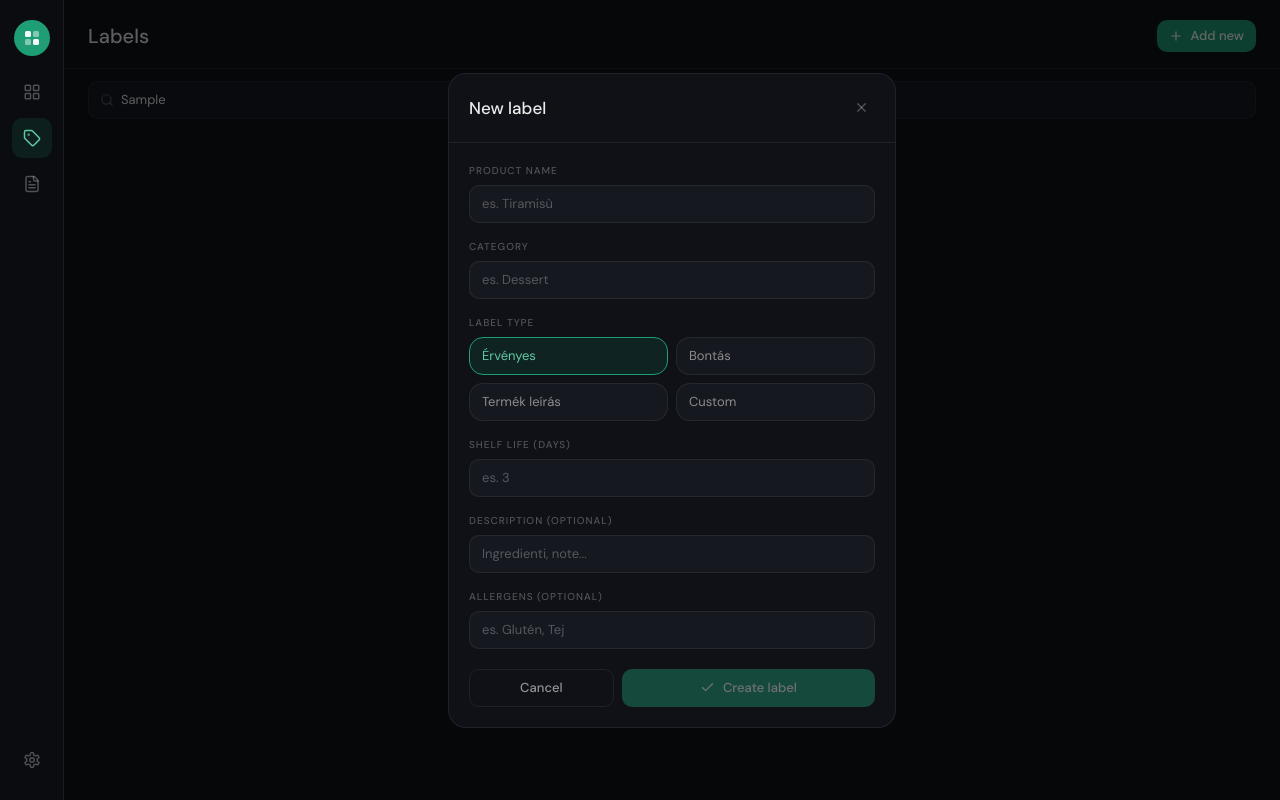
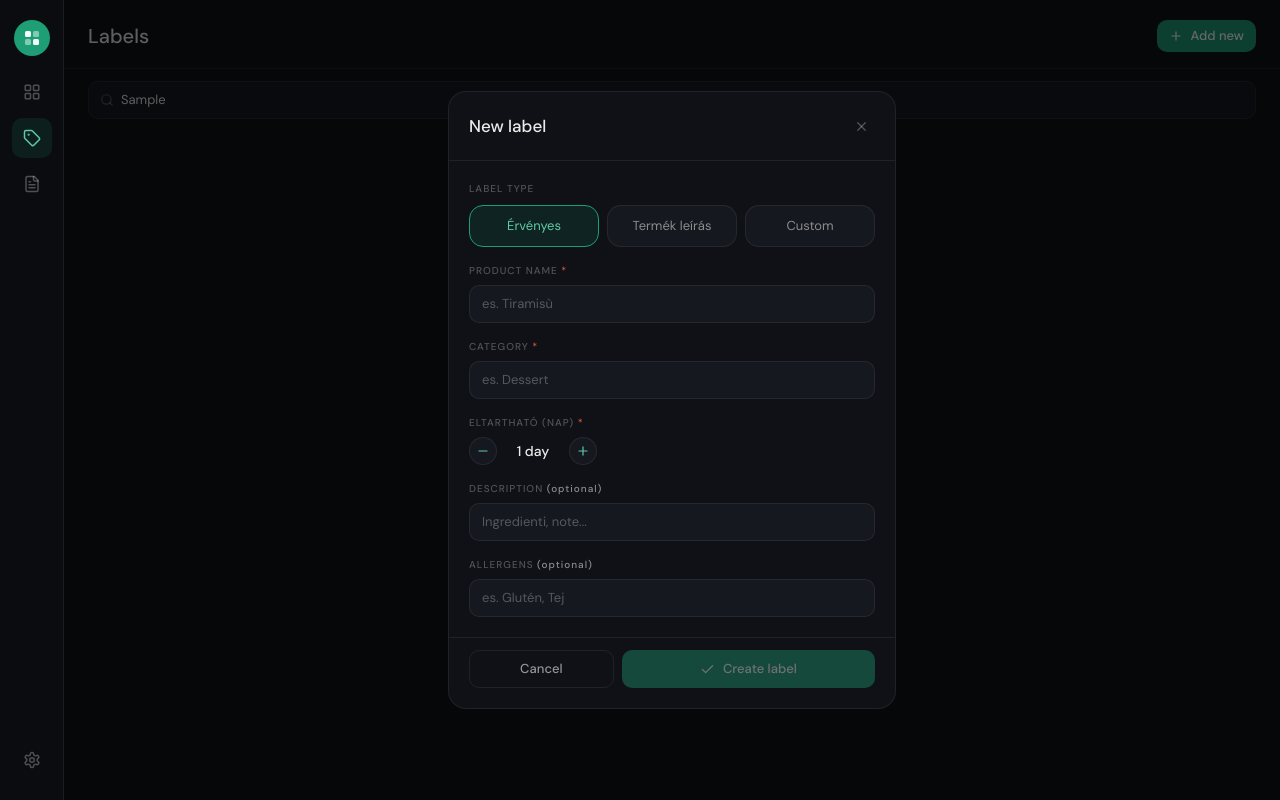
Before and after one commit to matteoshop77-tech/haccp-print, a React (Vite) app: page /labels in a window 1280 px wide. Both pictures are taken after typing "Sample" into the empty fields and a click on the button "Add new". Built offline with nearby package versions, Linux system fonts and the light colour scheme; the HTML template or start-up script is replaced by a standard one.

Commit message:
label form - type selector, +/- days, no bontas

```diff
--- a/src/pages/LabelsPage.tsx
+++ b/src/pages/LabelsPage.tsx
@@ -1,5 +1,5 @@
 import { useState } from "react";
-import { Search, Plus, Pin, Trash2, Pencil, X, Check } from "lucide-react";
+import { Search, Plus, Pin, Trash2, Pencil, X, Check, Minus } from "lucide-react";
 import { useStore } from "@/store/useStore";
 import { t } from "@/lib/i18n";
 import type { LabelTemplate, LabelType, IndustryProfile } from "@/lib/types";
@@ -20,7 +20,6 @@ const typeBg: Record<string, string> = {
   custom:        "bg-violet",
 };
 
-/* ── Form per creare / modificare etichetta ── */
 function LabelForm({
   initial,
   onSave,
@@ -32,27 +31,29 @@ function LabelForm({
   onCancel: () => void;
   lang: "en" | "hu";
 }) {
+  const [type, setType]               = useState<LabelType>(initial?.type ?? "ervenyesseg");
   const [name, setName]               = useState(initial?.name ?? "");
   const [category, setCategory]       = useState(initial?.category ?? "");
-  const [type, setType]               = useState<LabelType>(initial?.type ?? "ervenyesseg");
-  const [shelfLife, setShelfLife]     = useState(String(initial?.shelfLifeDays ?? ""));
+  const [shelfLife, setShelfLife]     = useState(initial?.shelfLifeDays ?? 1);
   const [description, setDescription] = useState(initial?.description ?? "");
   const [allergens, setAllergens]     = useState(initial?.allergens ?? "");
 
   const types: { value: LabelType; label: string }[] = [
     { value: "ervenyesseg",   label: "Érvényes" },
-    { value: "bontas",        label: "Bontás" },
     { value: "termek_leiras", label: "Termék leírás" },
     { value: "custom",        label: "Custom" },
   ];
 
+  const isValid = name.trim() && category.trim() && shelfLife > 0 &&
+    (type !== "termek_leiras" || description.trim());
+
   const handleSubmit = () => {
-    if (!name.trim() || !category.trim() || !shelfLife) return;
+    if (!isValid) return;
     onSave({
       name:          name.trim(),
       category:      category.trim(),
       type,
-      shelfLifeDays: parseInt(shelfLife),
+      shelfLifeDays: shelfLife,
       description:   description.trim() || null,
       allergens:     allergens.trim() || null,
       profile:       "restaurant" as IndustryProfile,
@@ -75,39 +76,18 @@ function LabelForm({
           </button>
         </div>
 
-        <div className="p-5 flex flex-col gap-4">
-          {/* Nome */}
+        <div className="p-5 flex flex-col gap-4 overflow-y-auto max-h-[70vh]">
+
+          {/* Tipo — primo campo */}
           <div>
-            <label className="section-label mb-1.5 block">Product name</label>
-            <input
-              className="input"
-              value={name}
-              onChange={(e) => setName(e.target.value)}
-              placeholder="es. Tiramisù"
-            />
-          </div>
-
-          {/* Categoria */}
-          <div>
-            <label className="section-label mb-1.5 block">Category</label>
-            <input
-              className="input"
-              value={category}
-              onChange={(e) => setCategory(e.target.value)}
-              placeholder="es. Dessert"
-            />
-          </div>
-
-          {/* Tipo */}
-          <div>
-            <label className="section-label mb-1.5 block">Label type</label>
-            <div className="grid grid-cols-2 gap-2">
+            <label className="section-label mb-2 block">Label type</label>
+            <div className="grid grid-cols-3 gap-2">
               {types.map((tp) => (
                 <button
                   key={tp.value}
                   onClick={() => setType(tp.value)}
                   className={clsx(
-                    "py-2 px-3 rounded-lg border text-sm transition-colors text-left",
+                    "py-2.5 px-3 rounded-lg border text-sm transition-colors text-center",
                     type === tp.value
                       ? "border-brand bg-brand-muted text-brand-light"
                       : "border-app-border bg-app-surface text-ink-secondary hover:border-app-border-hover"
@@ -119,22 +99,69 @@ function LabelForm({
             </div>
           </div>
 
-          {/* Giorni */}
+          {/* Nome prodotto */}
           <div>
-            <label className="section-label mb-1.5 block">Shelf life (days)</label>
+            <label className="section-label mb-1.5 block">
+              Product name <span className="text-coral normal-case" style={{fontSize:"10px"}}>*</span>
+            </label>
             <input
               className="input"
-              type="number"
-              min={1}
-              value={shelfLife}
-              onChange={(e) => setShelfLife(e.target.value)}
-              placeholder="es. 3"
+              value={name}
+              onChange={(e) => setName(e.target.value)}
+              placeholder="es. Tiramisù"
             />
           </div>
 
-          {/* Descrizione */}
+          {/* Categoria */}
           <div>
-            <label className="section-label mb-1.5 block">Description (optional)</label>
+            <label className="section-label mb-1.5 block">
+              Category <span className="text-coral normal-case" style={{fontSize:"10px"}}>*</span>
+            </label>
+            <input
+              className="input"
+              value={category}
+              onChange={(e) => setCategory(e.target.value)}
+              placeholder="es. Dessert"
+            />
+          </div>
+
+          {/* Shelf life con + e − */}
+          <div>
+            <label className="section-label mb-1.5 block">
+              Eltartható (nap) <span className="text-coral normal-case" style={{fontSize:"10px"}}>*</span>
+            </label>
+            <div className="flex items-center gap-3">
+              <button
+                onClick={() => setShelfLife((d) => Math.max(1, d - 1))}
+                className="w-7 h-7 rounded-lg bg-app-surface border border-app-border
+                           flex items-center justify-center text-brand-light
+                           hover:border-brand hover:bg-brand-muted transition-colors flex-shrink-0"
+              >
+                <Minus size={14} />
+              </button>
+              <span className="text-base font-medium text-ink-primary w-12 text-center tabular-nums">
+                {shelfLife} {shelfLife === 1 ? "day" : "days"}
+              </span>
+              <button
+                onClick={() => setShelfLife((d) => Math.min(365, d + 1))}
+                className="w-7 h-7 rounded-lg bg-app-surface border border-app-border
+                           flex items-center justify-center text-brand-light
+                           hover:border-brand hover:bg-brand-muted transition-colors flex-shrink-0"
+              >
+                <Plus size={14} />
+              </button>
+            </div>
+          </div>
+
+          {/* Descrizione — obbligatoria per termek_leiras */}
+          <div>
+            <label className="section-label mb-1.5 block">
+              Description{" "}
+              {type === "termek_leiras"
+                ? <span className="text-coral normal-case" style={{fontSize:"10px"}}>*</span>
+                : <span className="text-ink-secondary normal-case" style={{fontSize:"10px"}}>(optional)</span>
+              }
+            </label>
             <input
               className="input"
               value={description}
@@ -143,9 +170,12 @@ function LabelForm({
             />
           </div>
 
-          {/* Allergeni */}
+          {/* Allergeni — solo per ervenyesseg e termek_leiras */}
+          {type !== "custom" && (
             <div>
-            <label className="section-label mb-1.5 block">Allergens (optional)</label>
+              <label className="section-label mb-1.5 block">
+                Allergens <span className="text-ink-secondary normal-case" style={{fontSize:"10px"}}>(optional)</span>
+              </label>
               <input
                 className="input"
                 value={allergens}
@@ -153,13 +183,30 @@ function LabelForm({
                 placeholder="es. Glutén, Tej"
               />
             </div>
+          )}
+
+          {/* Custom — testo libero */}
+          {type === "custom" && (
+            <div>
+              <label className="section-label mb-1.5 block">
+                Custom text <span className="text-coral normal-case" style={{fontSize:"10px"}}>*</span>
+              </label>
+              <input
+                className="input"
+                value={description}
+                onChange={(e) => setDescription(e.target.value)}
+                placeholder="Testo libero..."
+              />
+            </div>
+          )}
+
         </div>
 
-        <div className="flex gap-2 px-5 pb-5">
+        <div className="flex gap-2 px-5 pb-5 pt-3 border-t border-app-border">
           <button onClick={onCancel} className="btn-ghost flex-1">Cancel</button>
           <button
             onClick={handleSubmit}
-            disabled={!name.trim() || !category.trim() || !shelfLife}
+            disabled={!isValid}
             className="btn-primary flex-[2]"
           >
             <Check size={15} />
@@ -171,7 +218,6 @@ function LabelForm({
   );
 }
 
-/* ── Card singola etichetta ── */
 function LabelCard({
   template,
   lang,
@@ -191,18 +237,14 @@ function LabelCard({
     <div className="card p-4 flex flex-col gap-3 group relative">
       <div className="flex items-start justify-between">
         <div className="flex items-center gap-2.5">
-          <div className={clsx("w-8 h-8 rounded-lg flex items-center justify-center opacity-15", typeBg[template.type])}>
+          <div className={clsx("w-8 h-8 rounded-lg flex items-center justify-center", typeBg[template.type], "opacity-15")}>
             <div className={clsx("w-2.5 h-2.5 rounded-full", typeColor[template.type])} />
           </div>
           <div className="min-w-0">
             <p className="text-sm font-medium text-ink-primary truncate">{template.name}</p>
-            <p className="text-xs text-ink-secondary">
-              {template.category} · {template.shelfLifeDays}d
-            </p>
+            <p className="text-xs text-ink-secondary">{template.category} · {template.shelfLifeDays}d</p>
           </div>
         </div>
-
-        {/* Azioni — sempre visibili su mobile, hover su desktop */}
         <div className="flex items-center gap-1">
           <button
             onClick={() => onPin(template.id, !template.pinned)}
@@ -221,7 +263,6 @@ function LabelCard({
             className="flex items-center justify-center w-7 h-7 rounded-md text-ink-muted
                        hover:text-ink-secondary hover:bg-white/5 transition-colors
                        opacity-0 group-hover:opacity-100"
-            title="Edit"
           >
             <Pencil size={13} />
           </button>
@@ -230,7 +271,6 @@ function LabelCard({
             className="flex items-center justify-center w-7 h-7 rounded-md text-ink-muted
                        hover:text-coral hover:bg-coral/10 transition-colors
                        opacity-0 group-hover:opacity-100"
-            title="Delete"
           >
             <Trash2 size={13} />
           </button>
@@ -238,19 +278,14 @@ function LabelCard({
       </div>
 
       {template.description && (
-        <p className="text-xs text-ink-secondary leading-relaxed line-clamp-2">
-          {template.description}
-        </p>
+        <p className="text-xs text-ink-secondary leading-relaxed line-clamp-2">{template.description}</p>
       )}
 
       <div className="flex items-center justify-between pt-1">
-        <span className="text-xs" style={{ color: "rgba(255,255,255,0.2)", fontSize: "10px" }}>
+        <span style={{ color: "rgba(255,255,255,0.2)", fontSize: "10px" }}>
           {t(`type_${template.type}` as Parameters<typeof t>[0], lang)} · printed {template.printCount}×
         </span>
-        <button
-          onClick={() => onPrint(template)}
-          className="btn-primary py-1.5 px-3 text-xs rounded-md"
-        >
+        <button onClick={() => onPrint(template)} className="btn-primary py-1.5 px-3 text-xs rounded-md">
           Print
         </button>
       </div>
@@ -258,7 +293,6 @@ function LabelCard({
   );
 }
 
-/* ── Pagina Labels ── */
 export default function LabelsPage() {
   const lang           = useStore((s) => s.settings.language);
   const templates      = useStore((s) => s.templates);
@@ -267,10 +301,10 @@ export default function LabelsPage() {
   const addTemplate    = useStore((s) => s.addTemplate);
   const updateTemplate = useStore((s) => s.updateTemplate);
 
-  const [search,      setSearch]      = useState("");
-  const [selected,    setSelected]    = useState<LabelTemplate | null>(null);
-  const [showForm,    setShowForm]    = useState(false);
-  const [editTarget,  setEditTarget]  = useState<LabelTemplate | null>(null);
+  const [search,     setSearch]     = useState("");
+  const [selected,   setSelected]   = useState<LabelTemplate | null>(null);
+  const [showForm,   setShowForm]   = useState(false);
+  const [editTarget, setEditTarget] = useState<LabelTemplate | null>(null);
 
   const filtered = templates.filter((tmpl) =>
     tmpl.name.toLowerCase().includes(search.toLowerCase()) ||
@@ -290,21 +324,14 @@ export default function LabelsPage() {
 
   return (
     <div className="flex flex-col h-full overflow-hidden relative">
-      {/* Header */}
       <div className="flex items-center justify-between px-6 pt-5 pb-4 flex-shrink-0 border-b border-app-border">
-        <h1 className="text-xl font-medium text-ink-primary">
-          {t("nav_labels", lang)}
-        </h1>
-        <button
-          onClick={() => setShowForm(true)}
-          className="btn-primary py-1.5 px-3 text-sm rounded-md"
-        >
+        <h1 className="text-xl font-medium text-ink-primary">{t("nav_labels", lang)}</h1>
+        <button onClick={() => setShowForm(true)} className="btn-primary py-1.5 px-3 text-sm rounded-md">
           <Plus size={14} />
           {t("home_add_new", lang)}
         </button>
       </div>
 
-      {/* Search */}
       <div className="px-6 py-3 flex-shrink-0">
         <div className="relative">
           <Search size={14} className="absolute left-3 top-1/2 -translate-y-1/2" style={{ color: "rgba(255,255,255,0.28)" }} />
@@ -318,12 +345,9 @@ export default function LabelsPage() {
         </div>
       </div>
 
-      {/* Grid */}
       <div className="flex-1 overflow-y-auto px-6 pb-6">
         {filtered.length === 0 ? (
-          <p className="text-sm text-center py-12" style={{ color: "rgba(255,255,255,0.28)" }}>
-            No labels found.
-          </p>
+          <p className="text-sm text-center py-12" style={{ color: "rgba(255,255,255,0.28)" }}>No labels found.</p>
         ) : (
           <div className="grid grid-cols-2 gap-3">
             {filtered.map((tmpl) => (
@@ -341,29 +365,9 @@ export default function LabelsPage() {
         )}
       </div>
 
-      {/* Print modal */}
-      {selected && (
-        <PrintModal template={selected} onClose={() => setSelected(null)} />
-      )}
-
-      {/* Form nuova etichetta */}
-      {showForm && (
-        <LabelForm
-          lang={lang}
-          onSave={handleSaveNew}
-          onCancel={() => setShowForm(false)}
-        />
-      )}
-
-      {/* Form modifica etichetta */}
-      {editTarget && (
-        <LabelForm
-          initial={editTarget}
-          lang={lang}
-          onSave={handleSaveEdit}
-          onCancel={() => setEditTarget(null)}
-        />
-      )}
+      {selected && <PrintModal template={selected} onClose={() => setSelected(null)} />}
+      {showForm && <LabelForm lang={lang} onSave={handleSaveNew} onCancel={() => setShowForm(false)} />}
+      {editTarget && <LabelForm initial={editTarget} lang={lang} onSave={handleSaveEdit} onCancel={() => setEditTarget(null)} />}
     </div>
   );
 }
```
Also changed, not shown: src/components/labels/PrintModal.tsx (+31 -59 lines). Lines whose indentation alone changed are shown as unchanged.
